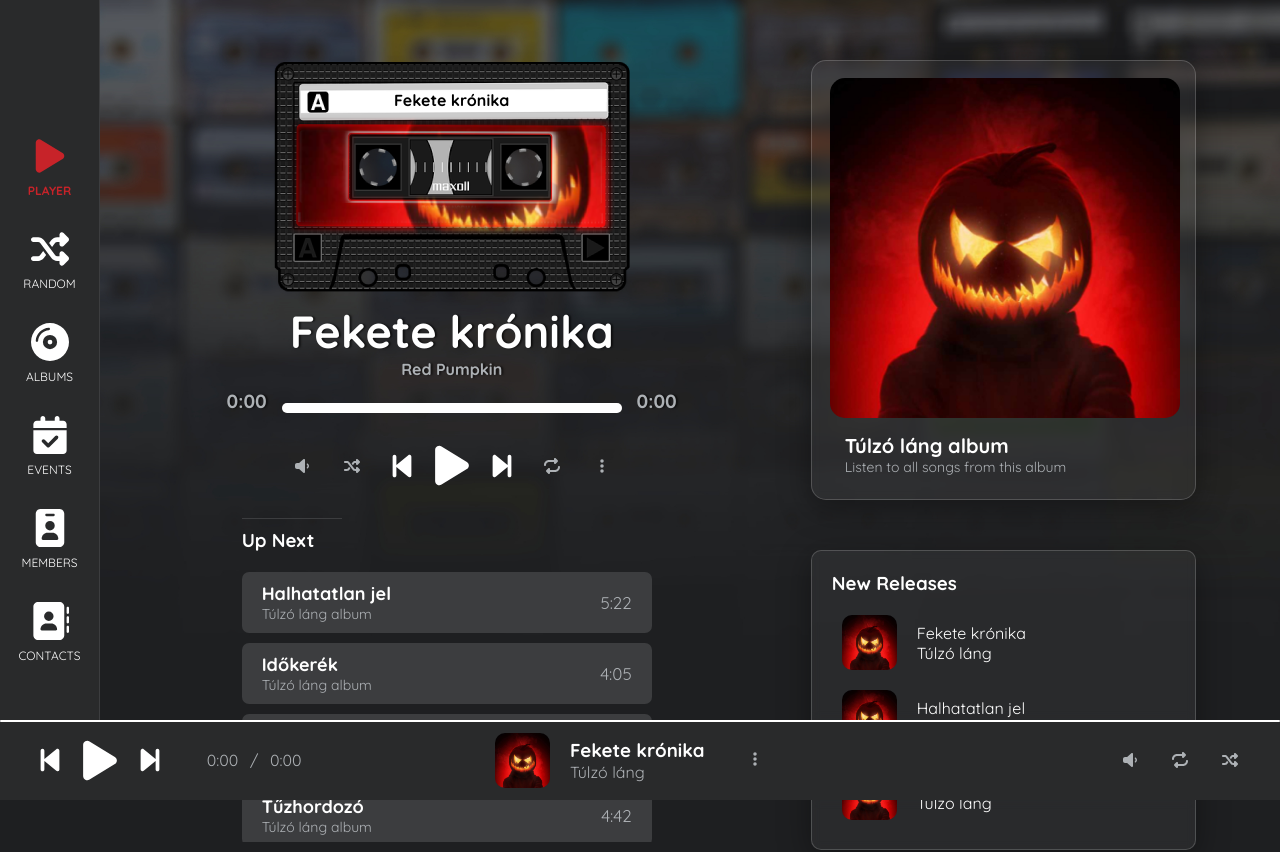
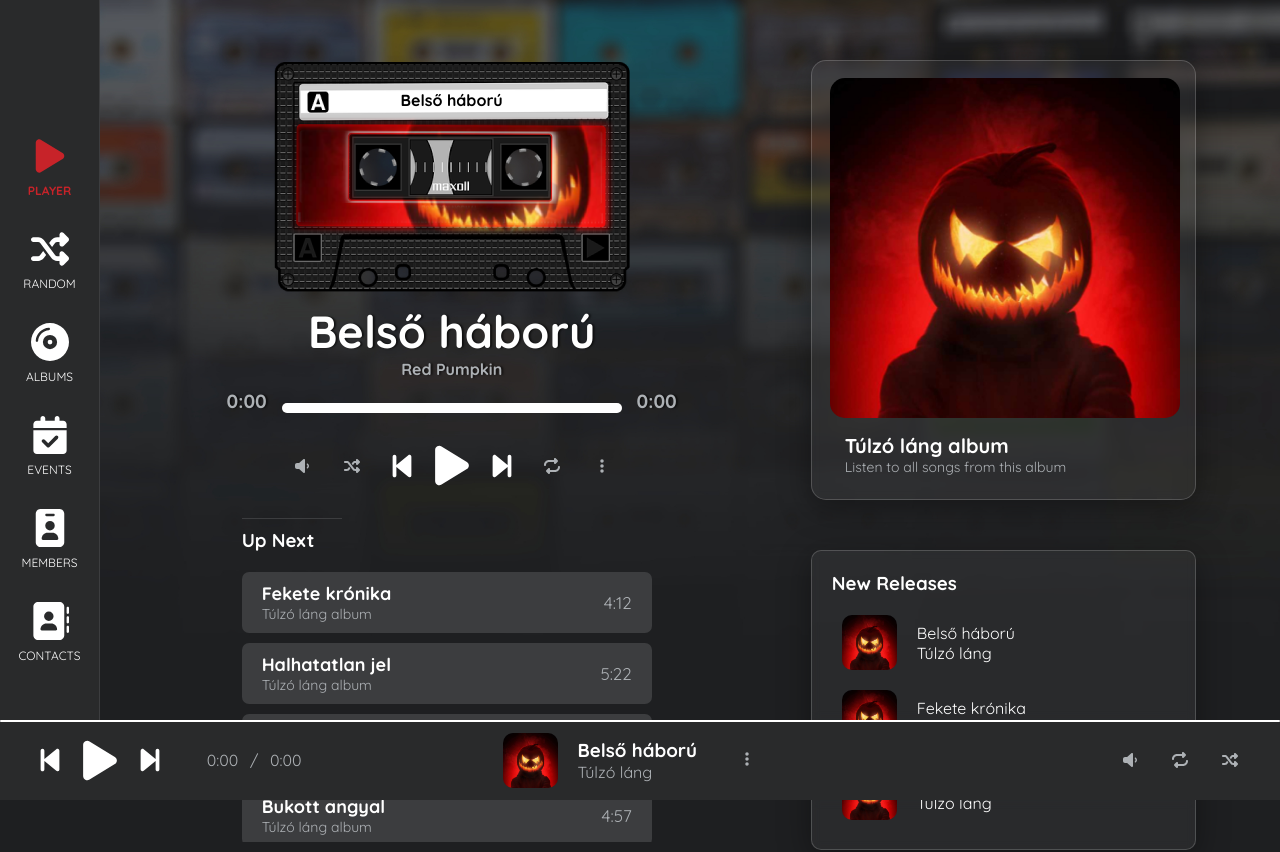
Before and after one commit to megaseves/red-pumpkin-reactjs, a React (Create React App) app: page / in a window 1280 px wide. Built offline with nearby package versions, Linux system fonts and the light colour scheme; the HTML template or start-up script is replaced by a standard one.

Commit message:
Update audios.js
Add belso haboru song

```diff
--- a/src/audios/audios.js
+++ b/src/audios/audios.js
@@ -1,4 +1,11 @@
 exports.songsdata = [
+    {
+        "title": "Belső háború",
+        "album_title": "Túlzó láng",
+        "album_url": `${process.env.PUBLIC_URL + '/albumBorito.jpg'}`,
+        "url": "https://red-pumpkin-songs.s3.eu-north-1.amazonaws.com/Red_Pumpkin_-_Belso_haboru.wav",
+        "length": "3:32"
+    },
     {
         "title": "Fekete krónika",
         "album_title": "Túlzó láng",
```
